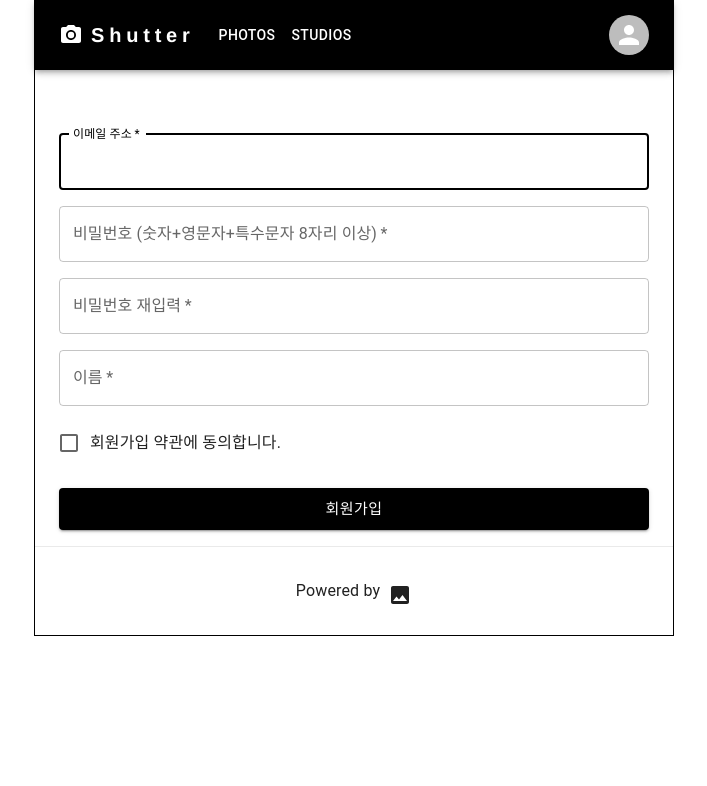
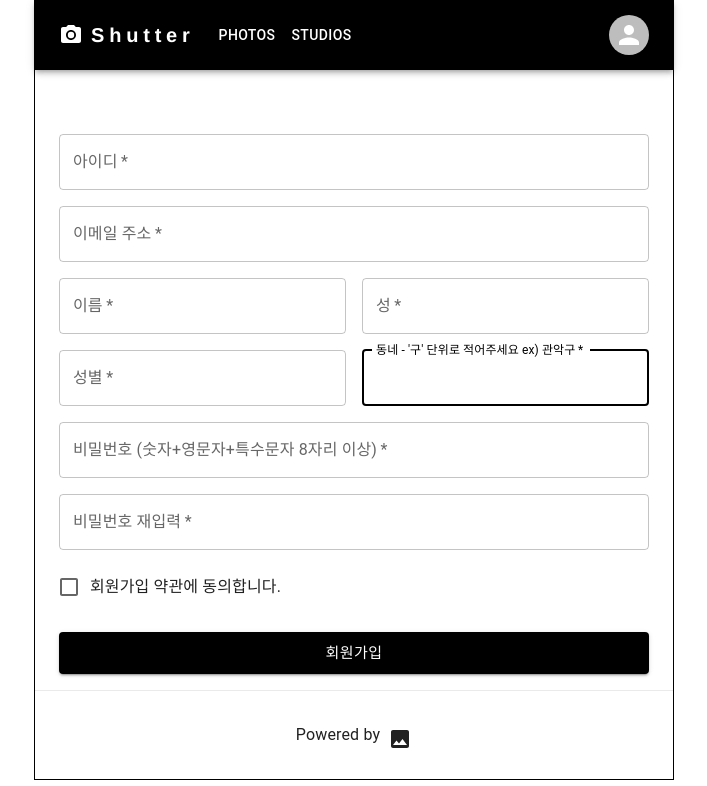
Before and after one commit to TeamShutter/shutter_FE, a Next.js app: page /signup in a window 1280 px wide. Shown: the top 786 px of the page, without its empty margins (286-993 px from the left). Built offline with nearby package versions, Linux system fonts and the light colour scheme.

Commit message:
use cookie

```diff
--- /dev/null
+++ b/components/cookie.js
@@ -0,0 +1,15 @@
+import {Cookies} from 'react-cookie'
+
+const cookies = new Cookies()
+
+export const setCookie = (name, value, options)=>{
+	return cookies.set(name, value, {...options})
+}
+
+export const getCookie = (name)=>{
+	return cookies.get(name)
+}
+
+export const removeCookie = (name)=>{
+	return cookies.remove(name)
+}
--- a/components/header.js
+++ b/components/header.js
@@ -13,6 +13,9 @@ import Tooltip from '@mui/material/Tooltip';
 import MenuItem from '@mui/material/MenuItem';
 import PhotoCameraIcon from '@mui/icons-material/PhotoCamera';
 import Link from 'next/link';
+import { getCookie } from './cookie';
+
+
 
 const pages = [
     {
@@ -25,7 +28,16 @@ const pages = [
     }
 ];
 // const pages = ['Photos', 'Studios'];
-const settings = [
+const settings = getCookie("user") ? [
+  {
+      title: 'Profile',
+      link: '/profile',
+  },
+  {
+    title: 'Log out',
+    link: '/logout',
+},
+] : [
   {
       title: 'Login',
       link: '/login',
@@ -34,7 +46,7 @@ const settings = [
     title: 'Sign Up',
     link: '/signup',
 },
-];
+]
 // const settings = [
 //     {
 //         title: 'Profile',
--- a/package.json
+++ b/package.json
@@ -16,6 +16,7 @@
     "@mui/styles": "^5.9.0",
     "next": "12.2.2",
     "react": "^17.0.2",
+    "react-cookie": "^4.1.1",
     "react-dom": "^17.0.2",
     "react-material-ui-carousel": "^3.4.2",
     "swr": "^1.3.0"
--- a/pages/_app.js
+++ b/pages/_app.js
@@ -8,6 +8,7 @@
 
 
 import CssBaseline from "@mui/material/CssBaseline";
+import {CookiesProvider} from 'react-cookie';
 import { ThemeProvider } from "@mui/material";
 import {theme} from "../theme";
 import '../styles/globals.css';
@@ -19,10 +20,12 @@ const App = (props) => {
 
   return (
     <ThemeProvider theme={theme}>
-      <CssBaseline />
-      <Header />
-      <Component {...pageProps} />
-      <Footer />
+      <CookiesProvider>
+        <CssBaseline />
+        <Header />
+        <Component {...pageProps} />
+        <Footer />
+      </CookiesProvider>
     </ThemeProvider>
   );
 };
--- a/pages/index.js
+++ b/pages/index.js
@@ -4,7 +4,7 @@ import { Box, Button, Container, FormControl, IconButton, ImageList, ImageListIt
 import { theme } from '../theme';
 import Link from 'next/link';
 import StarBorderIcon from '@mui/icons-material/StarBorder';
-import { useState } from 'react';
+import { useEffect, useState } from 'react';
 import PhotoList from '../components/photos/photoList';
 
 export default function Home() {
@@ -12,7 +12,6 @@ export default function Home() {
   const [price, setPrice] = useState(0);
   const [photoshop, setPhotoshop] = useState(0);
   const [sex, setSex] = useState(0);
-
 
   return (
     <>
@@ -31,7 +30,8 @@ export default function Home() {
         sx={{
           textAlign: 'center',
           mb: 5,
-          }} >
+          }}
+          >
           Shutter
         </Typography>
 
--- a/pages/signup.js
+++ b/pages/signup.js
@@ -1,8 +1,15 @@
 import { Box, Button, Checkbox, Container, FormControl, FormControlLabel, Grid, TextField } from "@mui/material";
 import Head from "next/head";
+import { useRouter } from "next/router";
 import { useState } from "react";
+import { setCookie } from "../components/cookie";
 
 export default function Signup() {
+  const router = useRouter();
+
+  const BASE_URL = process.env.NODE_ENV === "development"
+  ? "http://localhost:8000"
+  : "http://54.180.32.114:8000"
 
     const [checked, setChecked] = useState(false);
 
@@ -12,8 +19,35 @@ export default function Signup() {
     };
 
     // form 전송
-    const handleSubmit = (e) => {
+    const handleSubmit = async (e) => {
+
         e.preventDefault();
+
+        const formData = {
+          email: e.target.email.value,
+          username: e.target.username.value,
+          first_name: e.target.first_name.value,
+          last_name: e.target.last_name.value,
+          sex: e.target.sex.value,
+          town: e.target.town.value,
+          password: e.target.password.value,
+          rePassword: e.target.rePassword.value,
+      }
+
+      const res =  await fetch(`${BASE_URL}/accounts/signup`, {
+          method: 'POST',
+          headers: {
+            'Content-Type': 'application/json',
+          },
+          withCredentials: true,
+          body: JSON.stringify(formData),
+      });
+      const data = await res.json();
+
+      setCookie("user", data);
+      router.push("/");
+
+
     };
     return (
         <>
@@ -35,10 +69,65 @@ export default function Signup() {
                     required
                     autoFocus
                     fullWidth
+                    type="username"
+                    id="username"
+                    name="username"
+                    label="아이디"
+                  />
+                </Grid>
+                <Grid item xs={12}>
+                  <TextField
+                    required
+                    autoFocus
+                    fullWidth
                     type="email"
                     id="email"
                     name="email"
                     label="이메일 주소"
+                  />
+                </Grid>
+                <Grid item xs={6}>
+                  <TextField
+                    required
+                    autoFocus
+                    fullWidth
+                    type="first_name"
+                    id="first_name"
+                    name="first_name"
+                    label="이름"
+                  />
+                </Grid>
+                <Grid item xs={6}>
+                  <TextField
+                    required
+                    autoFocus
+                    fullWidth
+                    type="last_name"
+                    id="last_name"
+                    name="last_name"
+                    label="성"
+                  />
+                </Grid>
+                <Grid item xs={6}>
+                  <TextField
+                    required
+                    autoFocus
+                    fullWidth
+                    type="sex"
+                    id="sex"
+                    name="sex"
+                    label="성별"
+                  />
+                </Grid>
+                <Grid item xs={6}>
+                  <TextField
+                    required
+                    autoFocus
+                    fullWidth
+                    type="town"
+                    id="town"
+                    name="town"
+                    label="동네 - '구' 단위로 적어주세요 ex) 관악구"
                   />
                 </Grid>
                 <Grid item xs={12}>
@@ -60,9 +149,6 @@ export default function Signup() {
                     name="rePassword"
                     label="비밀번호 재입력"
                   />
-                </Grid>
-                <Grid item xs={12}>
-                  <TextField required fullWidth id="name" name="name" label="이름" />
                 </Grid>
                 <Grid item xs={12}>
                   <FormControlLabel
```
Also changed, not shown: pages/logout.js (added, +14 -0 lines), 2 other files (tests, documents, lock files or other folders).
